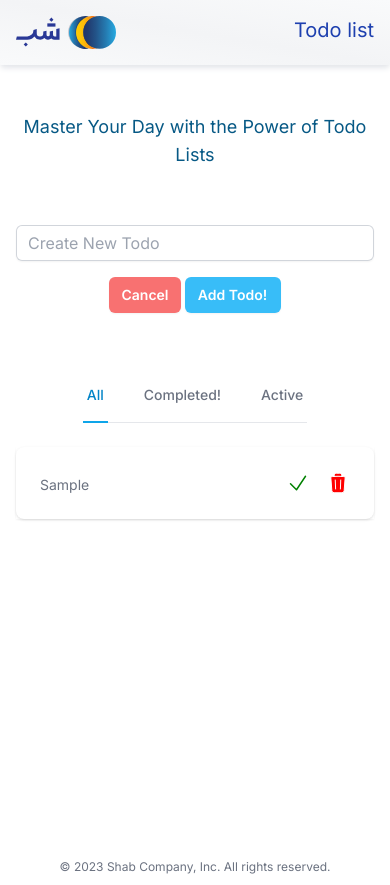
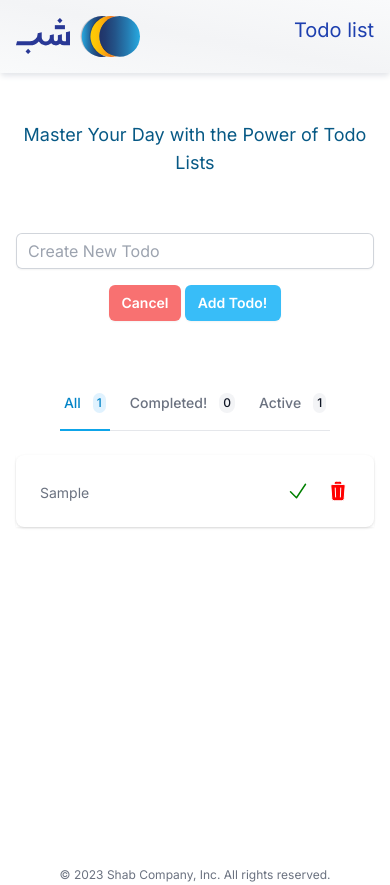
Before and after one commit to mohammad-amin-hesam/todo-list-shab, a Next.js app: page / in a window 390 px wide. Both pictures are taken after typing "Sample" into the empty fields and a click on the button "Add Todo!". Built offline with nearby package versions, Linux system fonts and the light colour scheme.

Commit message:
💄 fix style responsive

```diff
--- a/src/components/card/CardItem.tsx
+++ b/src/components/card/CardItem.tsx
@@ -1,6 +1,6 @@
 import useStore from "@/store/useStore";
 import React from "react";
-import { Checked, Deleted } from "../custom-icon/CustomIcon";
+import { Checked, Deleted, UTurn } from "../custom-icon/CustomIcon";
 
 interface CardItemProps {
   item: {
@@ -14,19 +14,18 @@ export default function CardItem({ item }: CardItemProps) {
   const { toggleTask, deleteTask } = useStore();
 
   return (
-    <li className="col-span-1 divide-y divide-gray-200 rounded-lg bg-white shadow min-h-[content]">
+    <li className={`col-span-1 divide-y divide-gray-200 rounded-lg bg-white shadow min-h-[content]  ${item.completed ? "opacity-20" : ""}`}>
       <div className="flex w-full items-center justify-between space-x-6 p-6 shadow-sm">
         <div className="flex w-full items-between justify-between space-x-3">
           <p
-            className={`mt-1 text-sm text-gray-500 ${
-              item.completed ? "line-through" : ""
-            }`}
+            className={`mt-1 text-sm text-gray-500 ${item.completed ? "line-through" : ""
+              }`}
           >
             {item.text}
           </p>
           <div className="flex items-center space-x-4">
             <button onClick={() => toggleTask(item.id)}>
-              <Checked size={24} color="green" />
+              {item.completed ? <UTurn size={18} color="gray" /> : <Checked size={24} color="green" />}
             </button>
             <button onClick={() => deleteTask(item.id)}>
               <Deleted size={24} color="red" />
--- a/src/components/custom-icon/CustomIcon.tsx
+++ b/src/components/custom-icon/CustomIcon.tsx
@@ -39,3 +39,14 @@ export const Checked: React.FC<ItemProps> = ({
 
   );
 };
+export const UTurn: React.FC<ItemProps> = ({
+  size = 15,
+  color = "black"
+}) => {
+  return (
+    <svg xmlns="http://www.w3.org/2000/svg" fill="none"  viewBox="0 0 24 24" strokeWidth={1.5} stroke="currentColor"  width={size}
+    height={size}>
+      <path strokeLinecap="round" strokeLinejoin="round" d="M9 15 3 9m0 0 6-6M3 9h12a6 6 0 0 1 0 12h-3" />
+    </svg>
+  );
+};
--- a/src/components/layout/Header.tsx
+++ b/src/components/layout/Header.tsx
@@ -8,7 +8,7 @@ export default function Header() {
         <div className="header">
             <div className="container-7xl flex justify-between py-4">
                 <Link href={"/"}>
-                    <Image alt="logo" priority src={LogoShab} width={100} height={100} />
+                    <Image alt="logo" priority src={LogoShab} sizes="78px" />
                 </Link>
                 <p className="text-xl text-blue-800">
                     Todo list
--- a/src/components/tabs/TabHead.tsx
+++ b/src/components/tabs/TabHead.tsx
@@ -22,7 +22,7 @@ const TabHead: React.FC<TabHeadProps> = ({ isActiveTab, tabs }) => {
         <div className="flex justify-center py-6">
             <div className="block">
                 <div className="border-b border-gray-200">
-                    <div className="-mb-px flex space-x-8" >
+                    <div className="-mb-px flex space-x-4 sm:space-x-8" >
                         {tabs?.map((tab) => (
                             <Link
                                 key={tab.name}
@@ -39,7 +39,7 @@ const TabHead: React.FC<TabHeadProps> = ({ isActiveTab, tabs }) => {
                                     <span
                                         className={classNamesFn(
                                             tab.current === isActiveTab ? 'bg-sky-100 text-sky-600' : 'bg-gray-100 text-gray-900',
-                                            'ml-3 hidden rounded-full py-0.5 px-2.5 text-xs font-medium md:inline-block'
+                                            'ml-3 rounded-full py-0.5 px-1 sm:px-2.5 text-xs font-medium md:inline-block'
                                         )}
                                     >
                                         {tab?.count}
@@ -47,7 +47,7 @@ const TabHead: React.FC<TabHeadProps> = ({ isActiveTab, tabs }) => {
                                 ) : <span
                                     className={classNamesFn(
                                         tab.current === isActiveTab ? 'bg-sky-100 text-sky-600' : 'bg-gray-100 text-gray-900',
-                                        'ml-3 hidden rounded-full py-0.5 px-2.5 text-xs font-medium md:inline-block'
+                                        'ml-3 rounded-full py-0.5 px-1 sm:px-2.5 text-xs font-medium md:inline-block'
                                     )}
                                 >
                                     {tab?.count}
```
